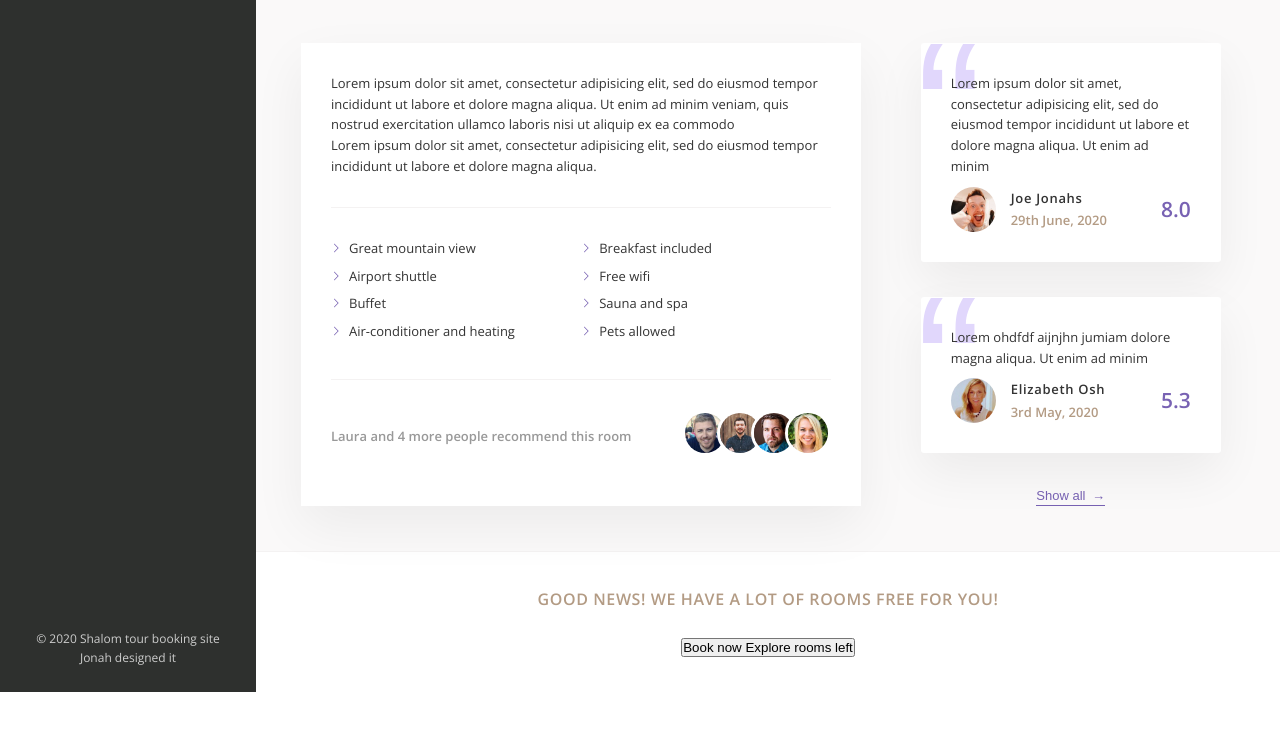
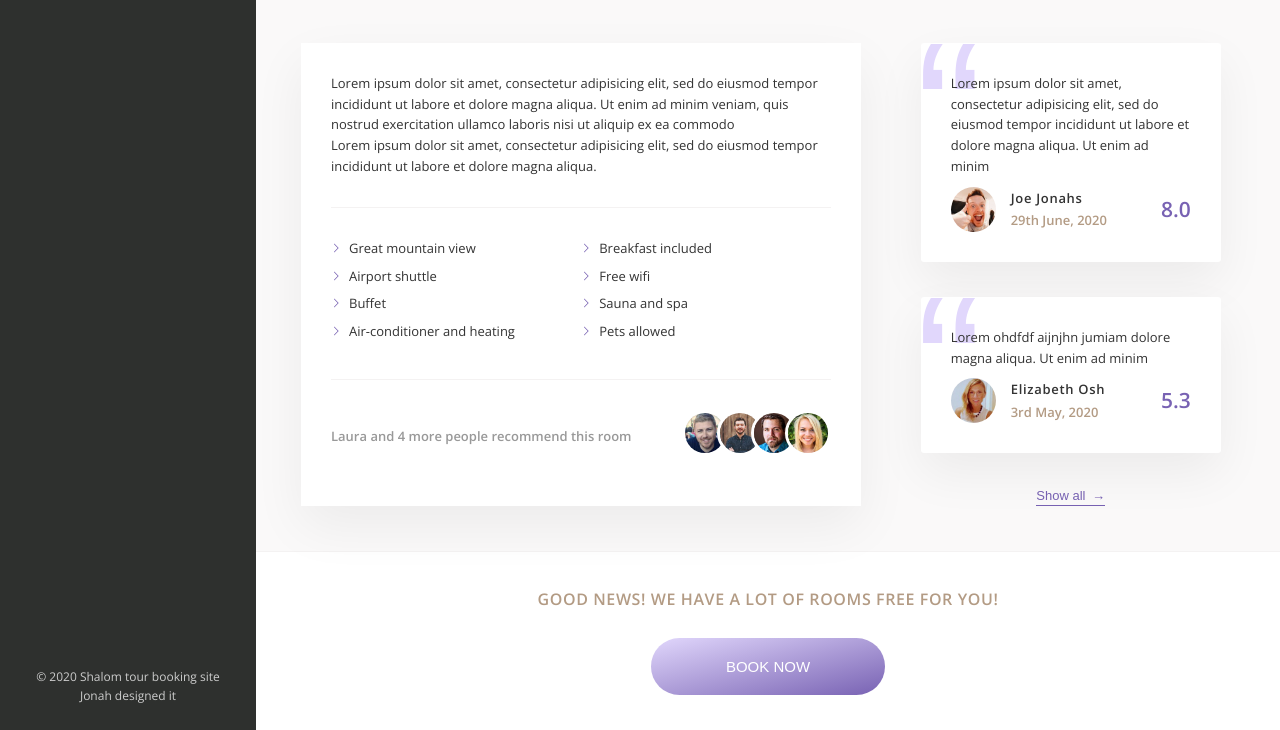
Before and after one commit to Michie1001/shalom, a website: page index.html in a window 1280 px wide. Shown: the part 539-1269 px from the top of the page. Before the commit the page ends 1231 px from the top, so only its background shows below. Drawn offline with nearby package versions, Linux system fonts and the light colour scheme.

Commit message:
bug to be fixed

```diff
--- a/sass/components.scss
+++ b/sass/components.scss
@@ -375,6 +375,44 @@
 				text-transform: uppercase;
 				color: var(--color-brown);
 			}
+			.button{
+				font-size: 1.5rem;
+				border: none;
+				font-weight: 300;
+				text-transform: uppercase;
+				border-radius: 100px;
+				background-image: linear-gradient(to right bottom,
+								var(--color-lilac),
+								var(--color-royal-purple)
+								);
+				color: #fff;
+				position: relative;
+				overflow: hidden;
+				outline: none;
+				cursor: pointer;
+
+				& > *{
+					display: inline-block;
+					width: 100%;
+					height: 100%;
+					transition: all .2s;
+				}
+				&--visible{
+					padding: 2rem 7.5rem;
+				}
+				&--invisible{
+					position: absolute;
+					padding: 2rem 0;
+					left: 0;
+					top: -100%;
+				}
+				&:hover &--visible {
+					transform: translateY(100%);
+				}
+				&:hover &--invisible {
+					top: 0;
+				}
+			}
 		}
 	}
 }
```
Also changed, not shown: css/style.css.
